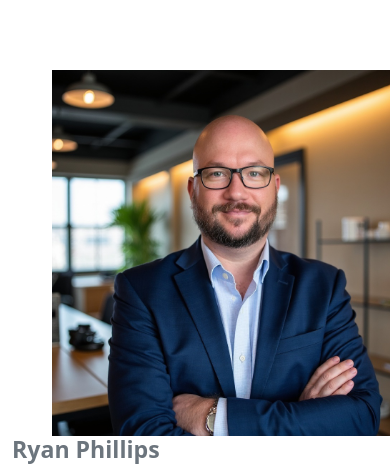
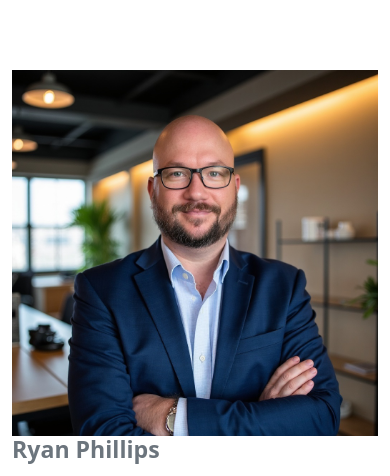
Before and after one commit to VegaFederal/VegaWebAWS, a React (Vite) app in the folder src/: page /Our_Story in a window 390 px wide. Shown: the part 755-1231 px from the top of the page. Built offline with nearby package versions, Linux system fonts and the light colour scheme.

Commit message:
Fixed the issue of images being to far right in TwoColumnSection on mobile

```diff
--- a/src/react-files/components/sections/TwoColumnSection.jsx
+++ b/src/react-files/components/sections/TwoColumnSection.jsx
@@ -60,7 +60,7 @@ const TwoColumnSection = ({
           <div className="two-column-content col">
             {content}
           </div>
-          <div className="two-column-image col-lg ml-10 lg:ml-0" style={inputStyle}>
+          <div className="two-column-image col-lg ml-0 lg:ml-10" style={inputStyle}>
             {image && <img src={image} alt={imageAlt} style={imageStyle}/>}
           </div>
         </div>
@@ -73,7 +73,7 @@ const TwoColumnSection = ({
     <div className={sectionClasses}>
       <div className={containerClasses}>
         <div className={`${gridClasses} row align-items-center`} style={gridStyle}>
-          <div className="two-column-image col-lg ml-10 lg:ml-0" style={inputStyle}>
+          <div className="two-column-image col-lg ml-0 lg:ml-10" style={inputStyle}>
             {image && <img src={image} alt={imageAlt} style={imageStyle}/>}
           </div>
           <div className="two-column-content col">
```
